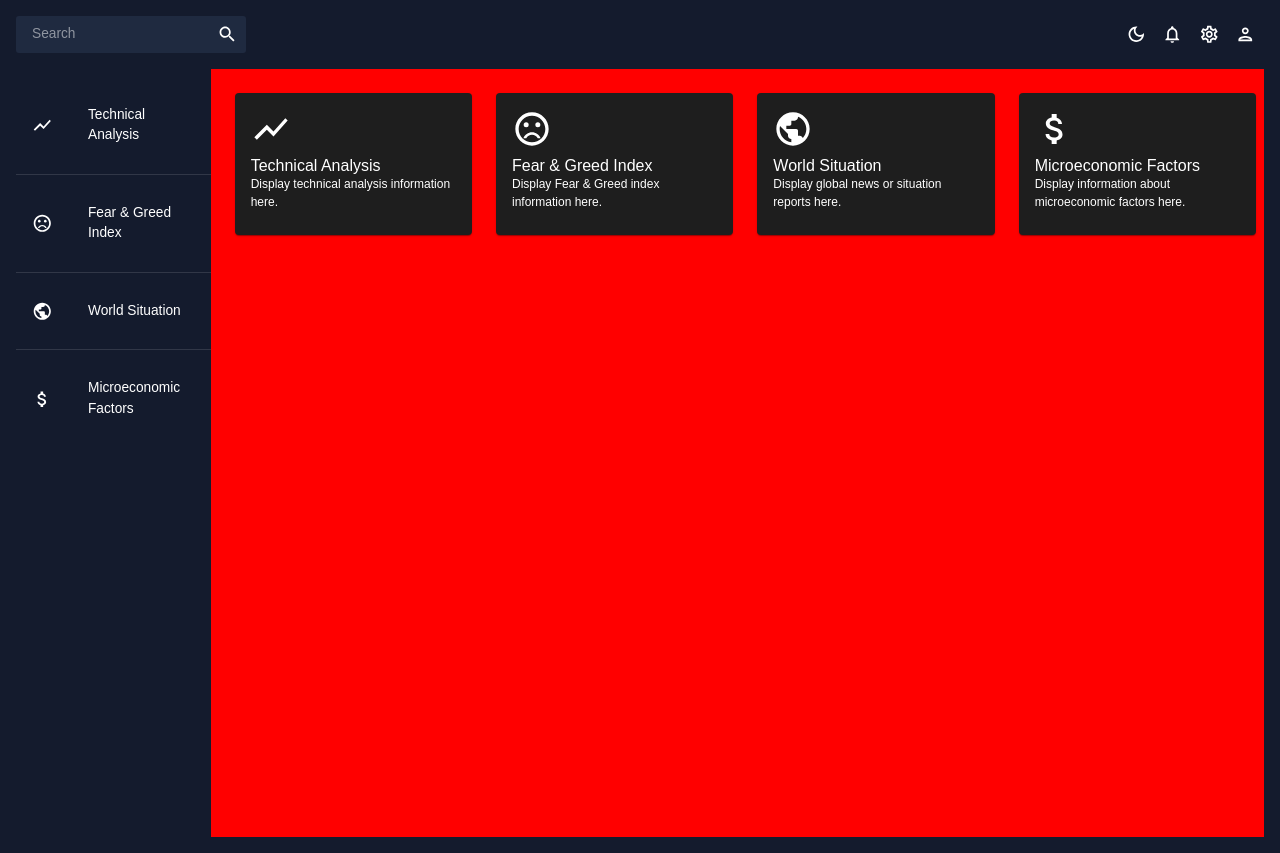
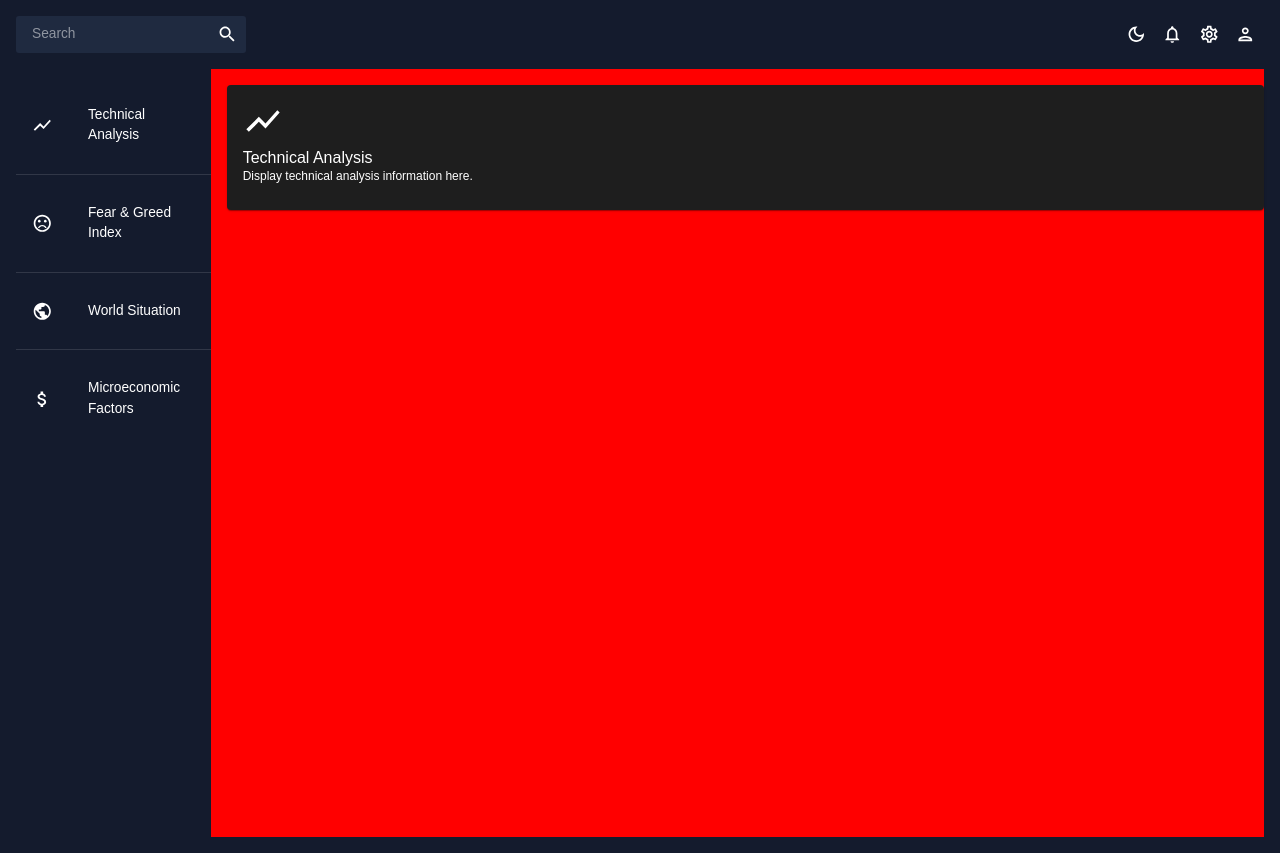
Before and after one commit to massoodbarsa/MyDashboard, a React (Create React App) app: page / in a window 1280 px wide. Built offline with nearby package versions, Linux system fonts and the light colour scheme.

Commit message:
setup context api and  buttons clickable to right copnent

```diff
--- a/src/index.js
+++ b/src/index.js
@@ -3,12 +3,16 @@ import ReactDOM from "react-dom/client";
 import "./index.css";
 import App from "./App";
 import { BrowserRouter } from "react-router-dom";
+import { AppProvider } from "./sections/context/AppContext";
 
 const root = ReactDOM.createRoot(document.getElementById("root"));
 root.render(
   <React.StrictMode>
     <BrowserRouter>
-      <App />
+      <AppProvider>
+        {" "}
+        <App />
+      </AppProvider>
     </BrowserRouter>
   </React.StrictMode>
 );
--- /dev/null
+++ b/src/sections/context/AppContext.jsx
@@ -0,0 +1,13 @@
+import React, { createContext, useState } from "react";
+
+export const AppContext = createContext();
+
+export const AppProvider = ({ children }) => {
+  const [selectedComponent, setSelectedComponent] = useState("Technical");
+
+  return (
+    <AppContext.Provider value={{ selectedComponent, setSelectedComponent }}>
+      {children}
+    </AppContext.Provider>
+  );
+};
--- a/src/sections/dashboard/index.jsx
+++ b/src/sections/dashboard/index.jsx
@@ -1,11 +1,30 @@
-import { Box, Container, Grid } from "@mui/material";
+import { Grid } from "@mui/material";
 import Sidebar from "../global/Sidebar";
 import Technical from "./Technical";
-import FearAndGrid from "./FearAndGreed";
+import FearAndGreed from "./FearAndGreed";
 import WorldSituation from "./WorldSituation";
 import Microeconomy from "./Microeconomy";
+import { AppContext } from "../context/AppContext";
+import React, { useContext } from "react";
 
 const Dashboard = () => {
+  const { selectedComponent } = useContext(AppContext);
+
+  const renderComponent = () => {
+    switch (selectedComponent) {
+      case "Technical":
+        return <Technical />;
+      case "FearAndGreed":
+        return <FearAndGreed />;
+      case "WorldSituation":
+        return <WorldSituation />;
+      case "Microeconomy":
+        return <Microeconomy />;
+      default:
+        return <Technical />;
+    }
+  };
+
   return (
     <Grid Grid container spacing={2} sx={{ height: "100%", p: 2 }}>
       <Grid item xs={12} sm={2}>
@@ -18,7 +37,8 @@ const Dashboard = () => {
         sm={10}
         sx={{ backgroundColor: "red", height: "100%" }}
       >
-        <Grid container spacing={3} p={1}>
+        {renderComponent()}
+        {/* <Grid container spacing={3} p={1}>
           <Grid item xs={12} sm={3}>
             <Technical />
           </Grid>
@@ -31,7 +51,7 @@ const Dashboard = () => {
           <Grid item xs={12} sm={3}>
             <Microeconomy />
           </Grid>
-        </Grid>
+        </Grid> */}
       </Grid>
     </Grid>
   );
--- a/src/sections/global/Sidebar.jsx
+++ b/src/sections/global/Sidebar.jsx
@@ -1,4 +1,6 @@
-import React from "react";
+import React, { useContext } from "react";
+import { AppContext } from "../context/AppContext";
+
 import {
   List,
   ListItem,
@@ -12,34 +14,37 @@ import PublicIcon from "@mui/icons-material/Public";
 import AttachMoneyIcon from "@mui/icons-material/AttachMoney";
 
 function Sidebar() {
+  const { setSelectedComponent } = useContext(AppContext);
+
+  console.log(setSelectedComponent);
   return (
     <div>
       <List
         component="nav"
         sx={{ display: "flex", flexDirection: "column", gap: 2 }}
       >
-        <ListItem button>
+        <ListItem button onClick={() => setSelectedComponent("Technical")}>
           <ListItemIcon>
             <ShowChartIcon />
           </ListItemIcon>
           <ListItemText primary="Technical Analysis" />
         </ListItem>
         <Divider />
-        <ListItem button>
+        <ListItem button onClick={() => setSelectedComponent("FearAndGreed")}>
           <ListItemIcon>
             <SentimentVeryDissatisfiedIcon />
           </ListItemIcon>
           <ListItemText primary="Fear & Greed Index" />
         </ListItem>
         <Divider />
-        <ListItem button>
+        <ListItem button onClick={() => setSelectedComponent("WorldSituation")}>
           <ListItemIcon>
             <PublicIcon />
           </ListItemIcon>
           <ListItemText primary="World Situation" />
         </ListItem>
         <Divider />
-        <ListItem button>
+        <ListItem button onClick={() => setSelectedComponent("Microeconomy")}>
           <ListItemIcon>
             <AttachMoneyIcon />
           </ListItemIcon>
```
